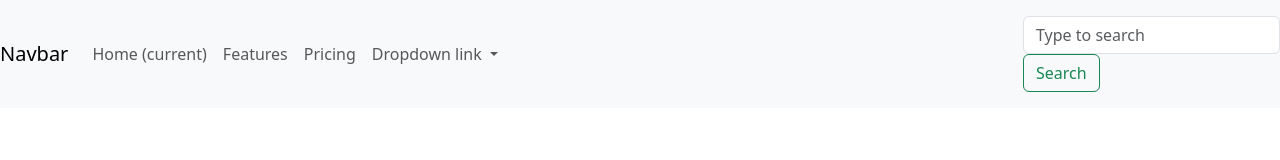
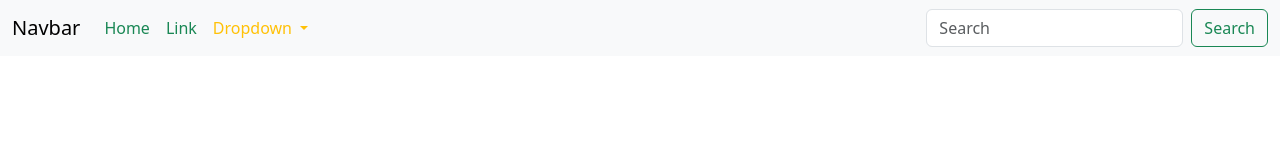
Before and after one commit to Biggby/bootstrap-website-design, a website: page index.html in a window 1280 px wide. Drawn offline with nearby package versions, Linux system fonts and the light colour scheme; files that its build step writes are made by us from their sources.

Commit message:
scss added

```diff
--- a/index.html
+++ b/index.html
@@ -5,42 +5,40 @@
     <meta name="viewport" content="width=device-width, initial-scale=1.0">
     <title>Document</title>
     <link rel="stylesheet" href="node_modules/bootstrap/dist/css/bootstrap.css" crossorigin="anonymous" />
+    <link rel="stylesheet" href="css/main.css">
 </head>
 <body>
-    <nav class="navbar navbar-expand-lg navbar-light bg-light">
+  <nav class="navbar navbar-expand-lg bg-body-tertiary">
+    <div class="container-fluid">
       <a class="navbar-brand" href="#">Navbar</a>
-        <button class="navbar-toggler" type="button" data-toggle="collapse" data-target="#navbarNavDropdown" aria-controls="navbarNavDropdown" aria-expanded="false" aria-label="Toggle navigation">
+      <button class="navbar-toggler" type="button" data-bs-toggle="collapse" data-bs-target="#navbarSupportedContent" aria-controls="navbarSupportedContent" aria-expanded="false" aria-label="Toggle navigation">
         <span class="navbar-toggler-icon"></span>
       </button>
-        <div class="collapse navbar-collapse" id="navbarNavDropdown">
-          <ul class="navbar-nav">
-            <li class="nav-item active">
-              <a class="nav-link" href="#">Home <span class="sr-only">(current)</span></a>
+      <div class="collapse navbar-collapse" id="navbarSupportedContent">
+        <ul class="navbar-nav me-auto mb-2 mb-lg-0">
+          <li class="nav-item">
+            <a class="nav-link active link-success link-offset-2 link-underline-opacity-25 link-underline-opacity-100-hover" aria-current="page" href="#">Home</a>
           </li>
           <li class="nav-item">
-              <a class="nav-link" href="#">Features</a>
-            </li>
-            <li class="nav-item">
-              <a class="nav-link" href="#">Pricing</a>
+            <a class="nav-link link-success link-offset-2 link-underline-opacity-25 link-underline-opacity-100-hover" href="#">Link</a>
           </li>
           <li class="nav-item dropdown">
-              <a class="nav-link dropdown-toggle" href="#" id="navbarDropdownMenuLink" data-toggle="dropdown" aria-haspopup="true" aria-expanded="false">
-                Dropdown link
+            <a class="nav-link dropdown-toggle link-warning link-offset-2 link-underline-opacity-25 link-underline-opacity-100-hover" href="#" role="button" data-bs-toggle="dropdown" aria-expanded="false">
+              Dropdown
             </a>
-              <div class="dropdown-menu" aria-labelledby="navbarDropdownMenuLink">
-                <a class="dropdown-item" href="#">Action</a>
-                <a class="dropdown-item" href="#">Another action</a>
-                <a class="dropdown-item" href="#">Something else here</a>
+            <ul class="dropdown-menu">
+              <li><a class="dropdown-item" href="#">Action</a></li>
+              <li><a class="dropdown-item" href="#">Another action</a></li>
+              <li><hr class="dropdown-divider"></li>
+              <li><a class="dropdown-item" href="#">Something else here</a></li>
+            </ul>
+        </ul>
+        <form class="d-flex" role="search">
+          <input class="form-control me-2" type="search" placeholder="Search" aria-label="Search">
+          <button class="btn btn-outline-success" type="submit">Search</button>
+        </form>
       </div>
-            </li>
-          </ul>
     </div>
-        <nav class="navbar navbar-light bg-light">
-            <form class="form-inline">
-              <input class="form-control mr-sm-2" type="search" placeholder="Type to search" aria-label="Search">
-              <button class="btn btn-outline-success my-2 my-sm-0" type="submit">Search</button>
-            </form>
-          </nav>
   </nav>
 </body>
 </html>
--- a/scss/site.scss
+++ b/scss/site.scss
@@ -0,0 +1,4 @@
+$info: aquamarine;
+
+
+@import "../node_modules/bootstrap/scss/bootstrap.scss"
```
Lines whose indentation alone changed are shown as unchanged.
